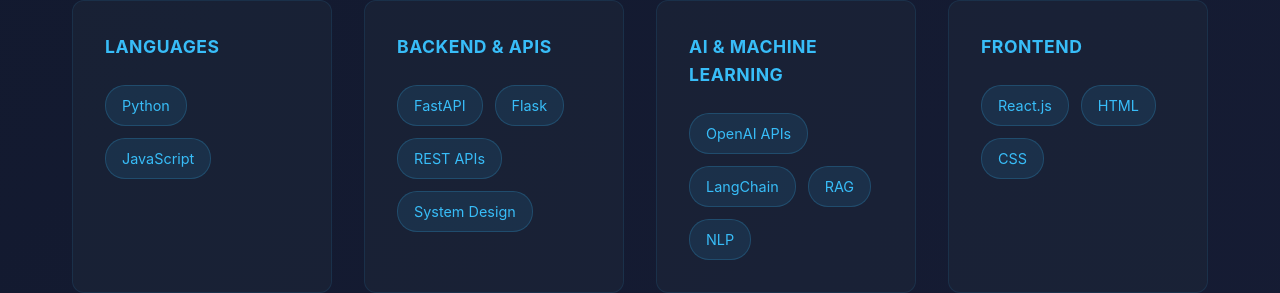
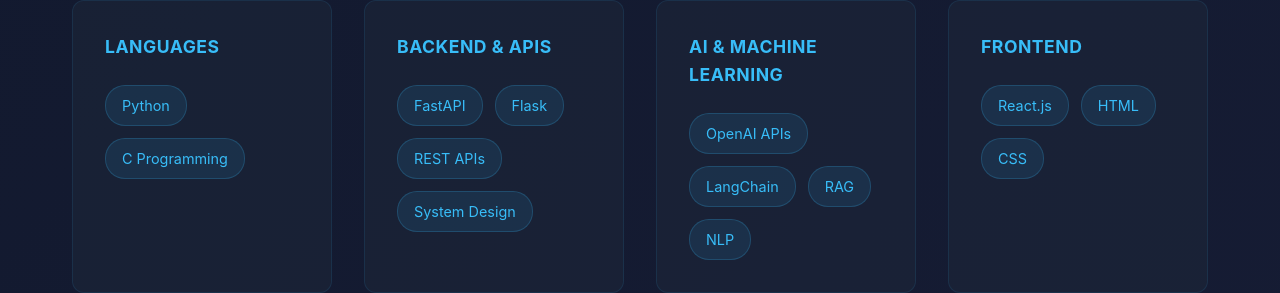
Before and after one commit to Mallikarjun85-bot/my-portfolio, a React (Create React App) app: page / in a window 1280 px wide. Shown: the part 2262-2555 px from the top of the page. Built offline with nearby package versions, Linux system fonts and the light colour scheme.

Commit message:
Skill Changes

```diff
--- a/src/components/Skills.js
+++ b/src/components/Skills.js
@@ -5,7 +5,7 @@
   const skillsData = [
     {
       category: "Languages",
-      skills: ["Python", "JavaScript"],
+      skills: ["Python", "C Programming"],
     },
     {
       category: "Backend & APIs",
```
